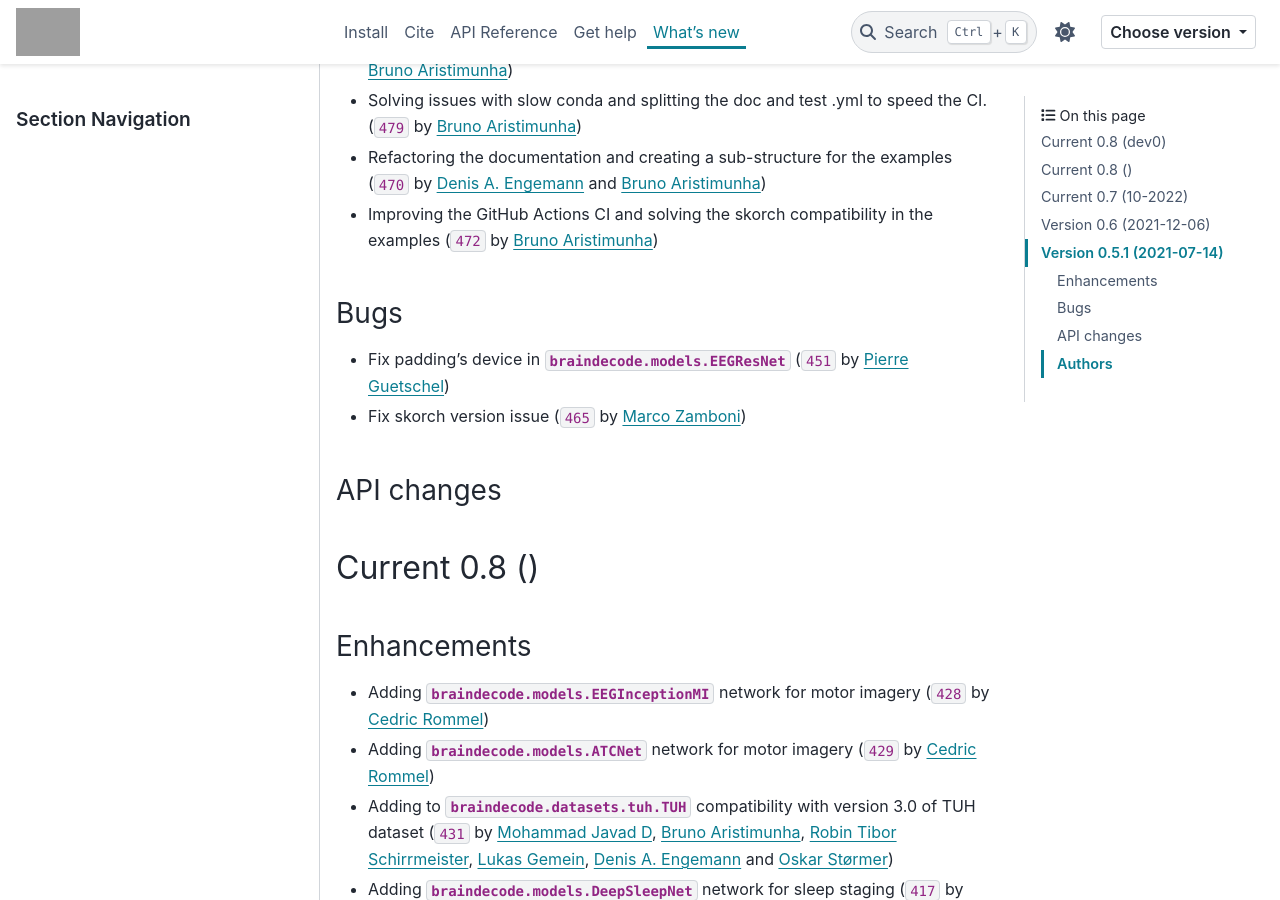
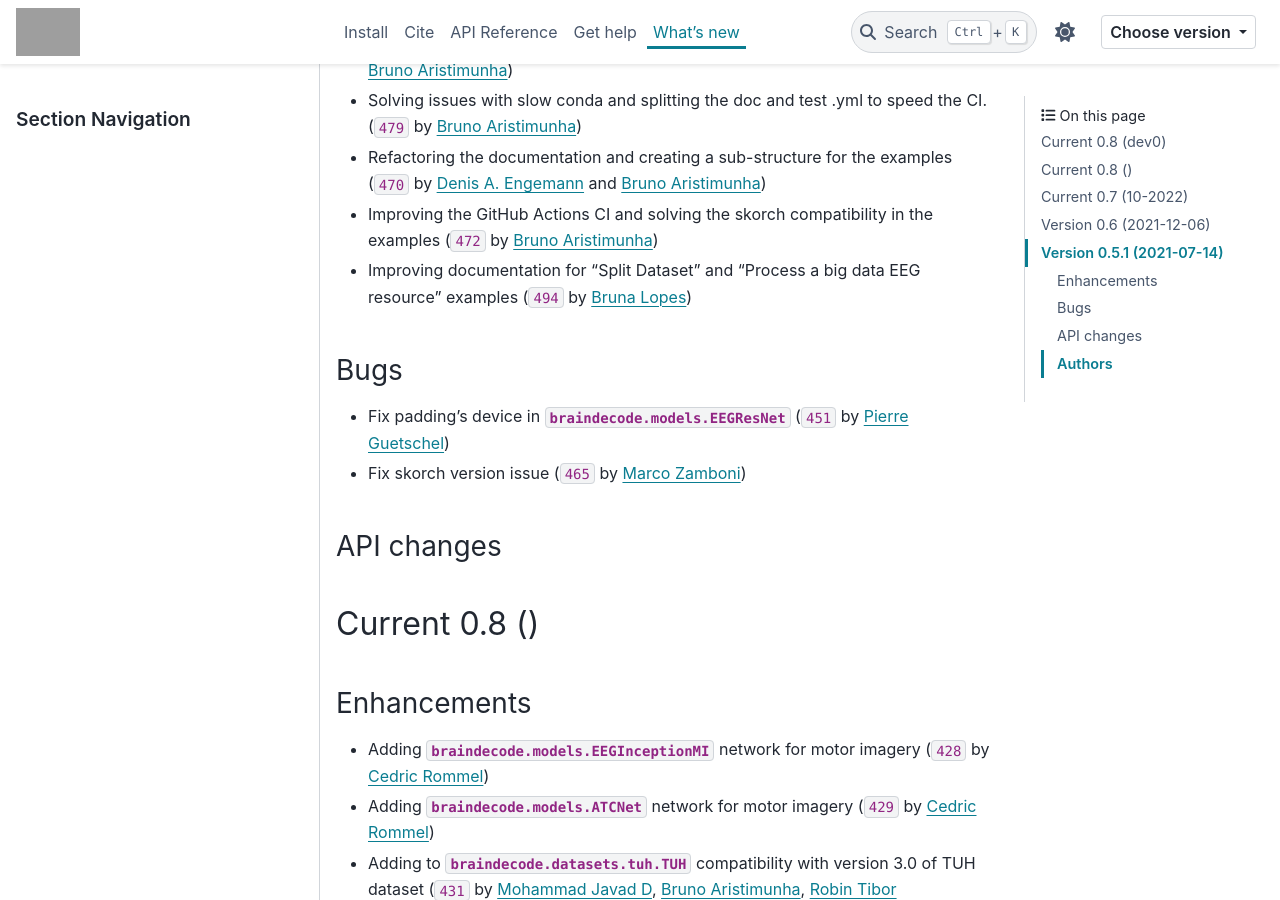
Before and after one commit to braindecode/braindecode, a Sphinx documentation site: the page built from docs/whats_new.rst, in a window 1280 px wide and 900 px high, scrolled down 373 px. Built offline with Sphinx 7.4.7 and the PyData theme 0.15.4, drawn with Linux system fonts in a browser that asks for light colours; pages that are not in the unit, such as notebooks, are missing from menus; comment, search, counter and statistics services are not loaded; cross-references to code outside the pages are shown as plain code; grey boxes are pictures that could not be loaded.

Commit message:
Bruna - updating the whats new file

```diff
--- a/docs/whats_new.rst
+++ b/docs/whats_new.rst
@@ -28,6 +28,7 @@ Enhancements
 - Solving issues with slow conda and splitting the doc and test .yml to speed the CI. (:gh:`479` by `Bruno Aristimunha`_)
 - Refactoring the documentation and creating a sub-structure for the examples (:gh:`470` by `Denis A. Engemann`_ and `Bruno Aristimunha`_)
 - Improving the GitHub Actions CI and solving the skorch compatibility in the examples (:gh:`472` by `Bruno Aristimunha`_)
+- Improving documentation for "Split Dataset" and "Process a big data EEG resource" examples (:gh:`494` by `Bruna Lopes`_)
 
 Bugs
 ~~~~
@@ -201,3 +202,4 @@ Authors
 .. _Matthieu Terris: https://github.com/matthieutrs
 .. _Yonghao Song: https://github.com/eeyhsong
 .. _Marco Zamboni: https://github.com/ZamboniMarco99
+.. _Bruna Lopes: https://github.com/brunaafl
```
